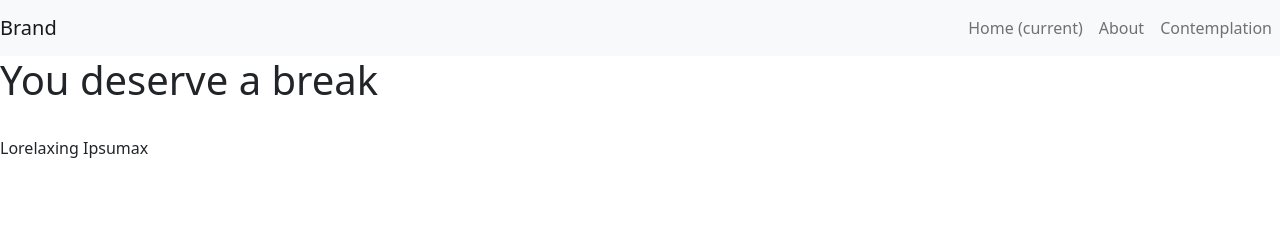
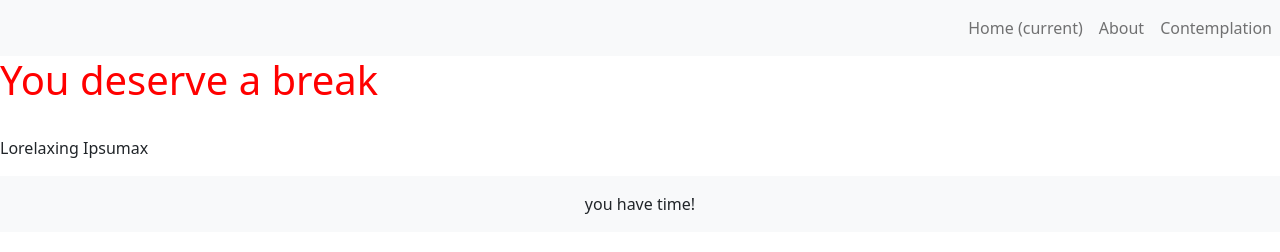
Before and after one commit to Schidley/take-two-minutes, a plain HTML site: page index.html in a window 1280 px wide. Drawn offline with nearby package versions, Linux system fonts and the light colour scheme.

Commit message:
custom css linked and tested

```diff
--- /dev/null
+++ b/assets/css/style.css
@@ -0,0 +1,3 @@
+h1 {
+    color:red
+}
--- a/index.html
+++ b/index.html
@@ -5,13 +5,14 @@
     <!--Bootstrap styles from CDN-->
     <link href="https://cdn.jsdelivr.net/npm/bootstrap@5.0.2/dist/css/bootstrap.min.css" rel="stylesheet"
         integrity="sha384-EVSTQN3/azprG1Anm3QDgpJLIm9Nao0Yz1ztcQTwFspd3yD65VohhpuuCOmLASjC" crossorigin="anonymous">
+    <link rel="stylesheet" href="assets/css/style.css">
     <meta charset="UTF-8">
     <meta name="viewport" content="width=device-width, initial-scale=1.0">
     <title>A short break</title>
 </head>
 
 <body>
-    <nav class="navbar navbar-expand-lg navbar-light bg-light"> <a class="navbar-brand" href="#">Brand</a> <button
+    <nav class="navbar navbar-expand-lg navbar-light bg-light"> <a class="navbar-brand" href="#"></a> <button
             class="navbar-toggler" type="button" data-toggle="collapse" data-target="#navbarNav"
             aria-controls="navbarNav" aria-expanded="false" aria-label="Toggle navigation"> <span
                 class="navbar-toggler-icon"></span> </button>
@@ -29,6 +30,10 @@
     <br>
     <p>Lorelaxing Ipsumax</p>
 
+    <footer class="bg-light text-center py-3">
+        <p class="mb-0">you have time!</p>
+     </footer>
+
 
     <!-- Bootstrap JS component -->
     <script src="https://cdn.jsdelivr.net/npm/bootstrap@5.0.2/dist/js/bootstrap.bundle.min.js"
```
